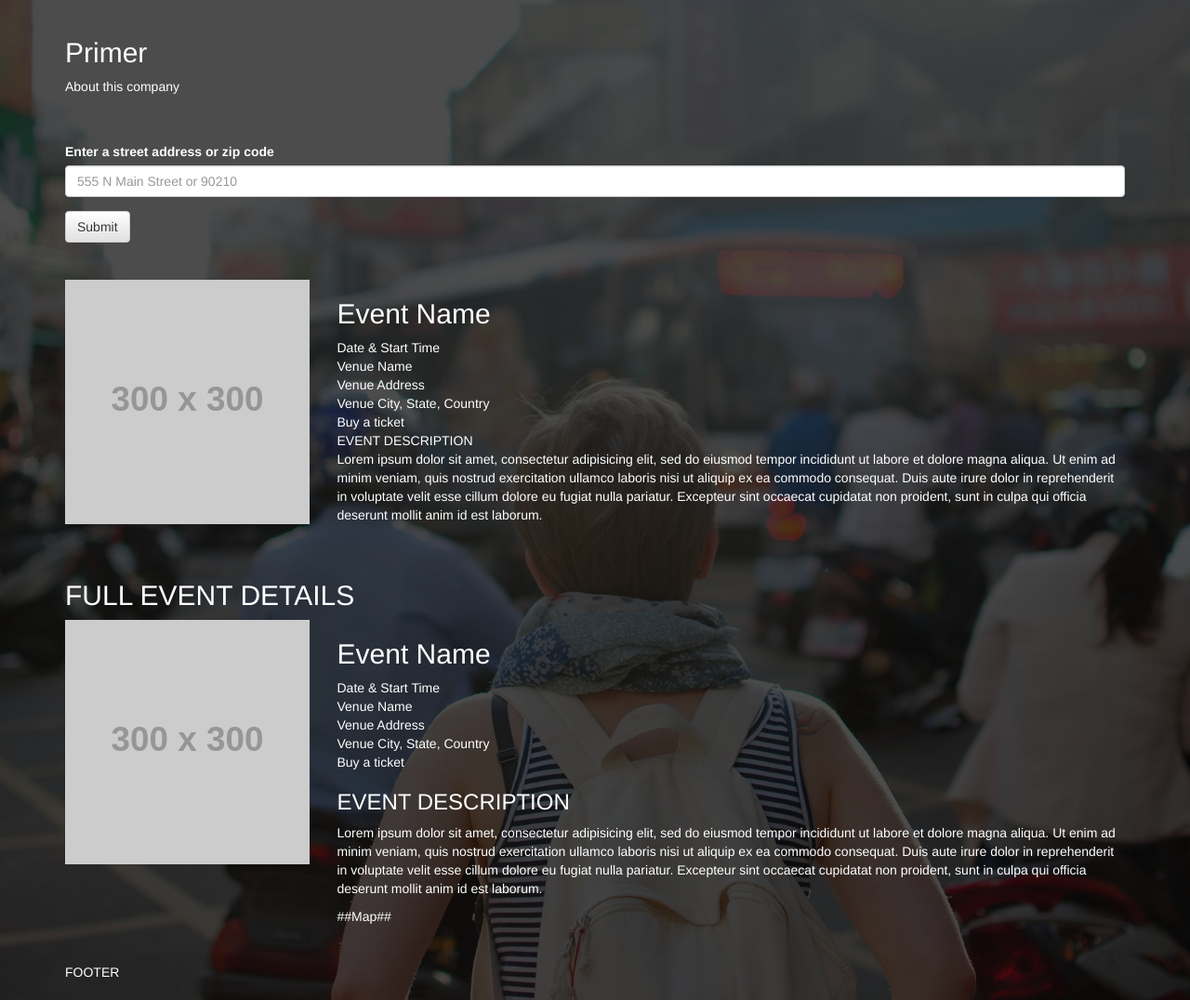
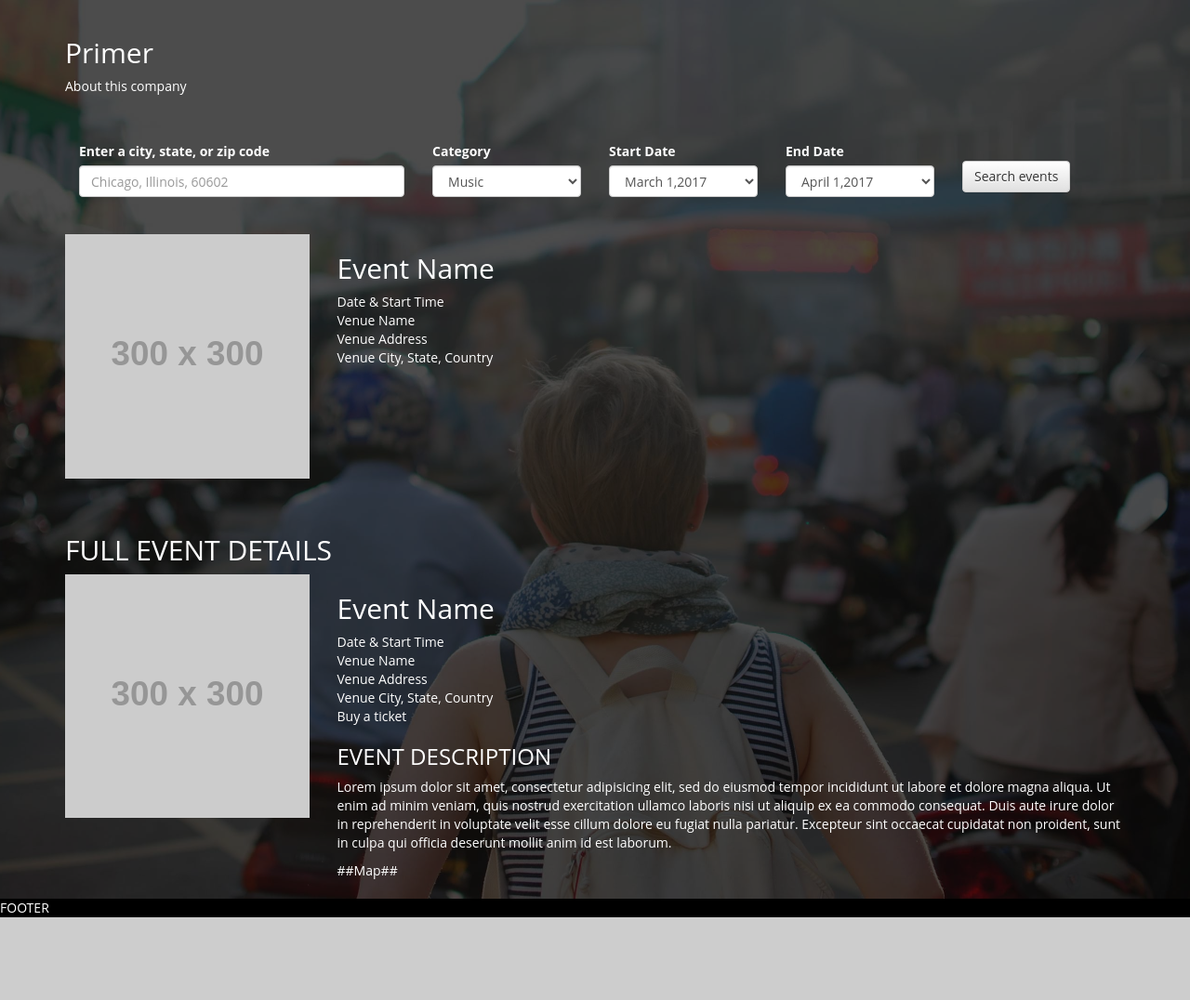
Before and after one commit to CalleyChatham/primer, a PHP site: page / in a window 1280 px wide. Shown: the whole page at 93% size. After the commit the page ends 987 px from the top, so only its background shows below. Run offline with PHP 8.4, Linux system fonts and the light colour scheme; grey boxes labelled with a size stand in for pictures from a placeholder-image service; some libraries are stand-ins or nearby versions.

Commit message:
Form updates - console logs

```diff
--- a/assets/css/style.css
+++ b/assets/css/style.css
@@ -3,7 +3,9 @@ body{
 	background-size: cover;
 	color:#fff;
 	background-position: 50%;
+	font-family: Open Sans,Tahoma,Arial;
 }
+
 #overlay{
 	background-color: rgba(0, 0, 0, 0.7)
 }
@@ -11,3 +13,11 @@ body{
 	padding-top:20px;
 	padding-bottom: 20px;
 }
+.form-inline .form-control{
+	width: 100%
+}
+footer{
+	width: 100%;
+	background-color: #000000;
+	color:white;
+}
--- a/assets/js/app.js
+++ b/assets/js/app.js
@@ -1,22 +1,29 @@
 console.log('App is running');
-$( document ).ready(function() {
+$(document).ready(function() {
     //sS23z3239cvjhmN3 - key for eventful
 
-    $(".searchevents").on("click", function() {
+    $("#search-events").on("click", function() {
+
         event.preventDefault();
 
         var appKey = "sS23z3239cvjhmN3"; //prasanth's app key for eventful
-      var location = $("#location-request").val();  //currently our text box prompts for an address.   i believe address is not allowed, but rather we can pass in a combo of
-                                                //city, state, country; zip code; venue ID; geocoordinates.  so we should probably fix our textbox to match this eventually
+        var location = $("#location-request").val(); //currently our text box prompts for an address.   i believe address is not allowed, but rather we can pass in a combo of - city, state, country; zip code; venue ID; geocoordinates.  so we should probably fix our textbox to match this eventually
         var categories = "music"; //place for categories to search.  eventually will be pulling this from the categories list box.   multiple categories will have to be separated by commas
-
         var startDate = "20170301"; //place holder for start date.  eventually will be pulling tihs from the start date field.  we will also have to convert to the following format yyyymmdd00
         var endDate = "20170401"; //place holder for end date.  eventually will be pulling tihs from the end date field.  we will also have to convert to the following format yyyymmdd00
-      var dateConcatenated = startDate + "-" + endDate; //this is the format that date parameter will have to be put in to pass to api (yyyymmdd00-yyyymmdd-00)
+        // var dateConcatenated = startDate + "-" + endDate; //this is the format that date parameter will have to be put in to pass to api (yyyymmdd00-yyyymmdd-00)
+        var dateConcatenated = startDate;
+        var radius = 2; //place holder for miles around address that we want to search.  eventually will be pulling from the miles around drop down box.
+        var resultSize = 100; //place holder for results that you want to return from the web service.  eventually will be pulling from the results drop down box.
+        var dropValue = $("#category-select").val();;
 
-      var radius = 15; //place holder for miles around address that we want to search.  eventually will be pulling from the miles around drop down box.
-      var resultSize = 10;  //place holder for results that you want to return from the web service.  eventually will be pulling from the results drop down box.
-
+        console.log('Search Location ' + location);
+        console.log('Search Category ' + categories);
+        console.log('Dropdown Value ' + dropValue);
+        console.log('Date ' + dateConcatenated);
+        console.log('Radius ' + radius);
+        console.log('Number of results ' + resultSize);
+        console.log('---------------------');
 
 
         //this is the ideal ajax call, but not working so switching to use the call below instead
@@ -41,36 +48,40 @@ $( document ).ready(function() {
             within: radius,
             //"include": "tags,categories",
             page_size: resultSize,
-         sort_order: "date",  //options are date, popularity and relevance
+            sort_order: "popularity", //options are date, popularity and relevance
             sort_direction: "descending" //return most recent dates first
         };
         EVDB.API.call("/events/search", oArgs, function(oData) {
             var results = oData;
+            var $event = $(results.events.event);
+            var $div = $('<div>');
+
+            console.log('API CALL RESULTS');
             console.log(results);
 
-            var $event = $(results.events.event);
+            // console.log($event.length);
+            for (var i = 0; i < $event.length; i++) {
+                console.log('Venue Name  ' + $event[i].venue_name);
+                console.log('Description  ' + $event[i].venue_address);
+                $('.event-name').text($event[i].title);
+                $('.venue-name').text($event[i].venue_name);
+                $('.venue-address').text($event[i].venue_address);
+                $('.venue-address').text($event[i].venue_address);
 
-
-            console.log($event.length);
-             for (var i = 0; i < $event.length; i++) {
-                  console.log($event[i].venue_name);
+                $('#list-detail').append($div);
 
                 //need this to call API and get event information
                 var eventId = $event[i].id;
-
                 var eArgs = {
                     app_key: appKey,
                     id: eventId
                 };
                 EVDB.API.call("/events/get", eArgs, function(oData) {
                     var eventinfo = oData;
-
                     var eventTitle = eventinfo.title;
                 });
 
                 var dateStartTime = $event[i].start_time;
-
-
                 var venueName = $event[i].venue_name;
 
                 //need API call here to get venue info outside of name
@@ -81,7 +92,6 @@ $( document ).ready(function() {
                 };
                 EVDB.API.call("/venues/get", vArgs, function(oData) {
                     var venueinfo = oData;
-
                     var venueAddress = venueinfo.address;
                     var venueCity = venueinfo.city;
                     var venueState = venueinfo.region_abbr;
@@ -92,7 +102,8 @@ $( document ).ready(function() {
 
                 var eventUrl = $event[i].url;
                 var eventDesc = $event[i].description;
-                   var eventImage = $event[i].image.url;
+                // var eventImage = $event[i].image.url;
+                // console.log(eventImage);
 
                 /*
                       need to attach all the info gathered to the div tags.   can you guys take care of this in class today?
--- a/index.html
+++ b/index.html
@@ -29,14 +29,41 @@
 	        <!-- Search Field -->
 	        <div class="row" id="primer-search">
 	            <div class="col-md-12">
-	                <form>
-	                    <div class="form-group">
-	                        <label>Enter a street address or zip code</label>
-	                        <input type="text" class="form-control" id="location-request" placeholder="555 N Main Street or 90210">
-	                    </div>
-	                    <!--We need to add the filter dropdowns-->
-	                    <button type="button" class="btn btn-default searchevents">Submit</button>
-	                </form>
+	                <form class="form-inline">
+						<div class="col-md-4">
+						    <label>Enter a city, state, or zip code</label><br />
+						    <input type="text" class="form-control" id="location-request" placeholder="Chicago, Illinois, 60602">
+						</div>
+
+						<div class="form-group col-md-2">
+							<label>Category</label><br />
+							<select id="category-select" class="form-control">
+							  <option value="Music">Music</option>
+							  <option value="Sports">Sports</option>
+							</select>
+						</div>
+
+						<div class="col-md-2">
+						    <label>Start Date</label><br />
+						    <select id="category-select" class="form-control">
+							  <option value="20170301">March 1,2017</option>
+							</select>
+						</div>
+
+						<div class="col-md-2">
+						    <label>End Date</label><br />
+						    <select id="category-select" class="form-control">
+							  <option value="20170401">April 1,2017</option>
+							</select>
+						</div>
+
+						<div class="col-md-2">
+							<br />
+							<button type="button" class="btn btn-default" id="search-events">Search events</button>
+						</div>
+
+					</form>
+
 	            </div>
 	            <!-- Search Field -->
 	        </div>
@@ -44,25 +71,20 @@
 
 	    <section class="container">
 	        <!-- Results -->
-	        <div class="row" id="primer-results">
+	        <div class="row" id="primer-result-list">
 	            <div class="col-md-3">
 	                <img src="http://placehold.it/300x300" class="img-responsive">
 	            </div>
 	            <div class="col-md-9">
-	                <h2>Event Name</h2>
-	                <div>Date & Start Time</div>
-	                <div>Venue Name</div>
-	                <div>Venue Address</div>
+	                <h2 class="event-name">Event Name</h2>
+	                <div class="event-date">Date & Start Time</div>
+	                <div class="venue-name">Venue Name</div>
+	                <div class="venue-address">Venue Address</div>
 	                <div>Venue City, State, Country</div>
-	                <div>Buy a ticket</div>
-	                <div>EVENT DESCRIPTION<br />
-						Lorem ipsum dolor sit amet, consectetur adipisicing elit, sed do eiusmod
-						tempor incididunt ut labore et dolore magna aliqua. Ut enim ad minim veniam,
-						quis nostrud exercitation ullamco laboris nisi ut aliquip ex ea commodo
-						consequat. Duis aute irure dolor in reprehenderit in voluptate velit esse
-						cillum dolore eu fugiat nulla pariatur. Excepteur sint occaecat cupidatat non
-						proident, sunt in culpa qui officia deserunt mollit anim id est laborum.
-	                </div>
+	               	<div id="list-details">
+
+	               	</div>
+
 	            </div>
 	        </div>
 	        <!-- Results -->
@@ -103,9 +125,10 @@
 
 	    </section>
 
-	    <section class="container">
+	    <footer>
 	    FOOTER
-	    </section>
+	    </footer>
+
 	</div>
 </body>
 
```
Lines whose indentation alone changed are shown as unchanged.
